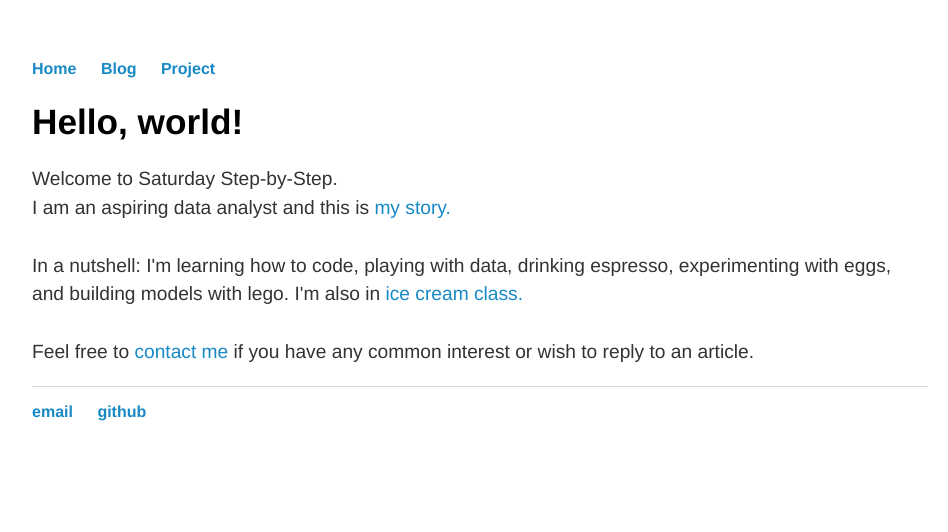
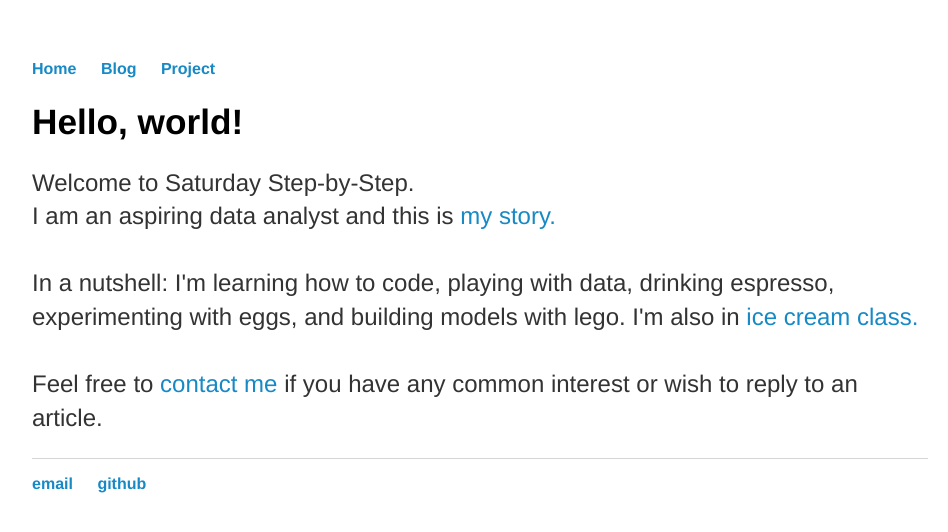
Before and after one commit to saturdaystepbystep/saturdaystepbystep.github.io, a Jekyll site: the page index.html, which Jekyll copies as it is, in a window 1280 px wide. Shown: the top 532 px of the page, without its empty margins (160-1108 px from the left). Built offline with Jekyll 4.4.1, drawn with Linux system fonts in a browser that asks for light colours.

Commit message:
Update main.css

```diff
--- a/css/main.css
+++ b/css/main.css
@@ -24,8 +24,8 @@ h1 {
     font-family:"Helvetica Neue", Helvetica, Arial, sans-serif;
 }
 p {
-    font-size: 1.2em;
-    line-height: 1.5em;
+    font-size: 1.5em;
+    line-height: 1.4em;
     font-family:"Helvetica Neue", Helvetica, Arial, sans-serif;
     color: #333;
 }
```
